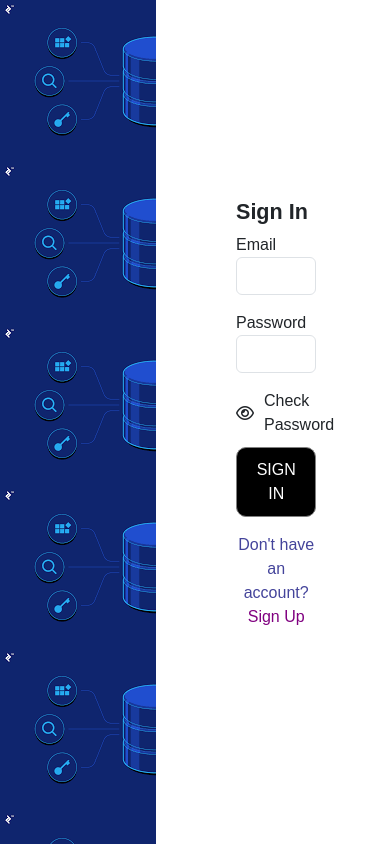
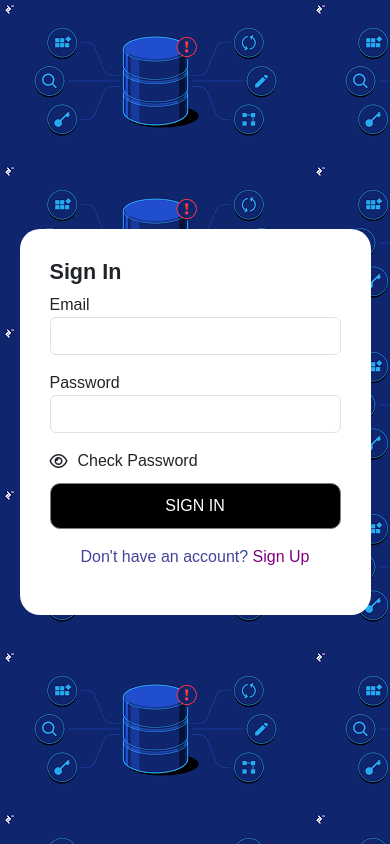
Before and after one commit to wamae-ndiritu/bitnine-clone, a React (Create React App) app: page /login in a window 390 px wide. Built offline with nearby package versions, Linux system fonts and the light colour scheme.

Commit message:
Restyle user components on small devices

```diff
--- a/src/user/user.scss
+++ b/src/user/user.scss
@@ -14,6 +14,7 @@ a{
     width: 100%;
     height: 100vh;
     display: flex;
+    flex-wrap: wrap;
     justify-content: center;
     align-items: center;
 
@@ -64,3 +65,19 @@ a{
         }
     }
 }
+
+@media (max-width: 599px){
+    .user-right{
+        flex: 100% !important;
+        height: 100vh !important;
+        display: flex;
+        justify-content: center;
+        align-items: center;
+        background-image: url("../../public/assets/db.png");
+
+        form{
+            width: 90% !important;
+            margin-left: 0 !important;
+        }
+    }
+}
```
